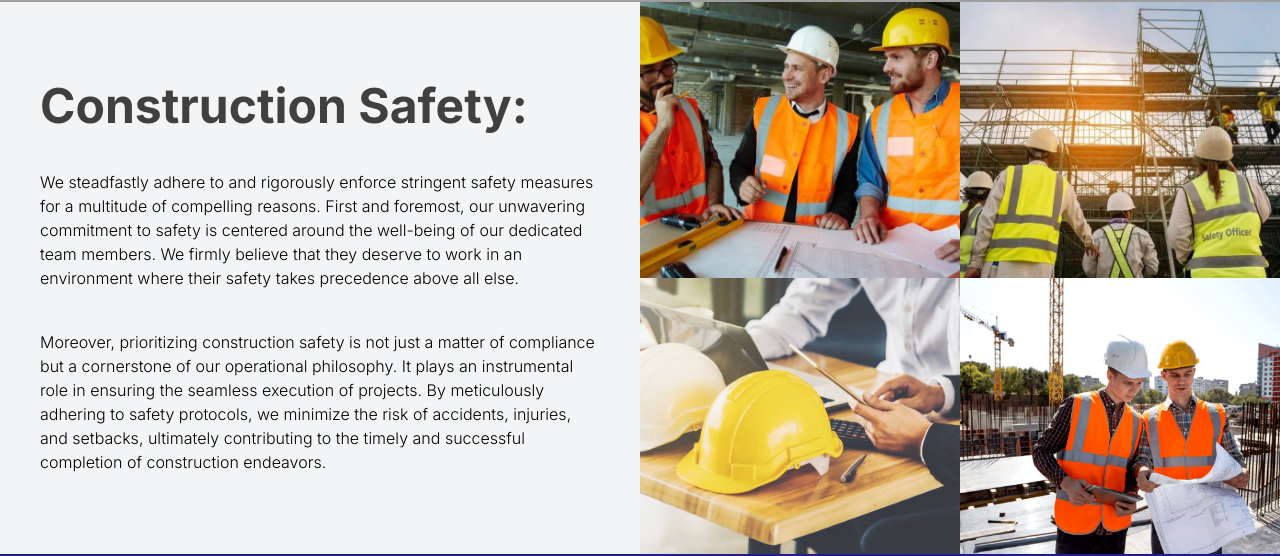
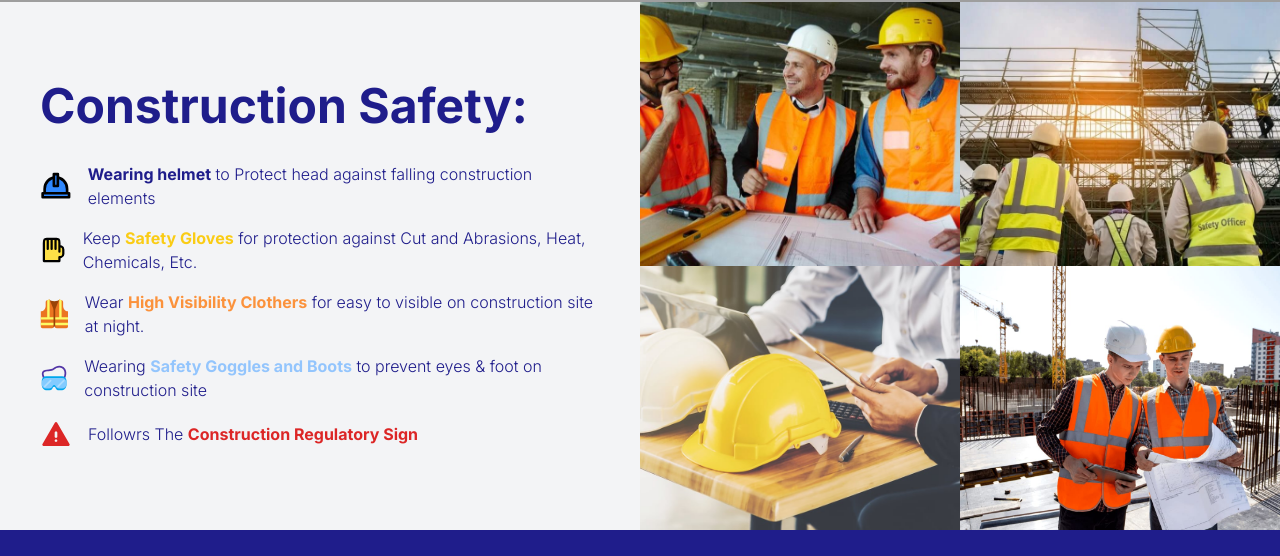
Before and after one commit to karim-mev/sad-construct, a Next.js app: page / in a window 1280 px wide. Shown: the part 798-1354 px from the top of the page. Built offline with nearby package versions, Linux system fonts and the light colour scheme; grey boxes are pictures that could not be loaded.

Commit message:
update safety section

```diff
--- a/src/components/Saftey.tsx
+++ b/src/components/Saftey.tsx
@@ -1,28 +1,46 @@
 import Image from "next/image";
+import { Helmet } from "./icons/Helmet";
+import { Gloves } from "./icons/Gloves";
+import { Suit } from "./icons/Suit";
+import { Goggles } from "./icons/Goggles";
+import { Warning } from "./icons/Warning";
 
 export default function Saftey() {
   return (
-    <div className="flex flex-wrap bg-gray-100">
-      <div className="flex flex-col gap-10 w-full lg:w-1/2 px-10 py-20">
-        <h1 className="text-5xl text-neutral-700 font-bold">
-          Construction Safety:
-        </h1>
+    <div className="flex flex-wrap bg-gray-100 text-[#1F1D8B]">
+      <div className="flex flex-col gap-4 w-full lg:w-1/2 px-10 py-20">
+        <h1 className="text-5xl font-bold mb-4">Construction Safety:</h1>
+        <div className="flex items-center gap-4">
+          <Helmet className="w-" />
           <h4 className="font-light">
-          We steadfastly adhere to and rigorously enforce stringent safety
-          measures for a multitude of compelling reasons. First and foremost,
-          our unwavering commitment to safety is centered around the well-being
-          of our dedicated team members. We firmly believe that they deserve to
-          work in an environment where their safety takes precedence above all
-          else.
+            <span className="font-bold">Wearing helmet</span> to Protect head against falling construction elements
           </h4>
+        </div>
+        <div className="flex items-center gap-4">
+          <Gloves className="text-black"/>
           <h4 className="font-light">
-          Moreover, prioritizing construction safety is not just a matter of
-          compliance but a cornerstone of our operational philosophy. It plays
-          an instrumental role in ensuring the seamless execution of projects.
-          By meticulously adhering to safety protocols, we minimize the risk of
-          accidents, injuries, and setbacks, ultimately contributing to the
-          timely and successful completion of construction endeavors.
+            Keep <span className="font-bold text-yellow-400">Safety Gloves</span> for protection against Cut and Abrasions, Heat,
+            Chemicals, Etc.
           </h4>
+        </div>
+        <div className="flex items-center gap-4">
+          <Suit />
+          <h4 className="font-light">
+            Wear <span className="font-bold text-orange-400">High Visibility Clothers</span> for easy to visible on construction site at night.
+          </h4>
+        </div>
+        <div className="flex items-center gap-4">
+          <Goggles />
+          <h4 className="font-light">
+            Wearing <span className="font-bold text-blue-300">Safety Goggles and Boots</span> to prevent eyes & foot on construction site
+          </h4>
+        </div>
+        <div className="flex items-center gap-4">
+          <Warning className="text-red-600"/>
+          <h4 className="font-light">
+            Followrs The <span className="text-red-600 font-bold">Construction Regulatory Sign</span>
+          </h4>
+        </div>
       </div>
       <div className="relative flex-1 w-full hidden lg:flex flex-wrap aspect-video">
         <div className="relative w-1/2 h-1/2">
--- /dev/null
+++ b/src/components/icons/Gloves.tsx
@@ -0,0 +1,24 @@
+import { SVGProps } from "react";
+
+export function Gloves(props: SVGProps<SVGSVGElement>) {
+  return (
+    <svg
+      xmlns="http://www.w3.org/2000/svg"
+      width="2em"
+      height="2em"
+      viewBox="0 0 48 48"
+      {...props}
+    >
+      <g fill="#FDE047">
+        <path d="M27 4H15c-3.771 0-5.657 0-6.828 1.172C7 6.343 7 8.229 7 12v32h28v-7s7 0 7-6v-8c0-6-7-6-7-6v-5c0-3.771 0-5.657-1.172-6.828C32.657 4 30.771 4 27 4Z"></path>
+        <path
+          stroke="currentColor"
+          strokeLinecap="round"
+          strokeLinejoin="round"
+          strokeWidth="4"
+          d="M35 27V17m0 0v-5c0-3.771 0-5.657-1.172-6.828C32.657 4 30.771 4 27 4H15c-3.771 0-5.657 0-6.828 1.172C7 6.343 7 8.229 7 12v32h28v-7s7 0 7-6v-8c0-6-7-6-7-6Zm-21 5V4m7 18V4m7 18V4M12 4h18"
+        ></path>
+      </g>
+    </svg>
+  );
+}
--- /dev/null
+++ b/src/components/icons/Goggles.tsx
@@ -0,0 +1,32 @@
+import { SVGProps } from "react";
+
+export function Goggles(props: SVGProps<SVGSVGElement>) {
+  return (
+    <svg
+      xmlns="http://www.w3.org/2000/svg"
+      width="2em"
+      height="2em"
+      viewBox="0 0 32 32"
+      {...props}
+    >
+      <g fill="none">
+        <path
+          fill="#5235A6"
+          d="M19.455 24.44c-.521 0-1.057-.015-1.6-.032c-.592-.017-1.211-.036-1.86-.036c-7.074 0-10.928-2.949-13.3-10.178c-.823-2.512-.789-4.372.1-5.686c1.325-1.95 4.1-2.12 6.785-2.284c2.084-.128 4.238-.26 5.254-1.219c3.39-3.2 7.778-3.922 11.184-1.853c2.634 1.6 4.9 5.255 3.345 10.7a25.075 25.075 0 0 1-3.6 7.873c-1.703 2.359-3.847 2.715-6.308 2.715Zm2.386-20.446a8.351 8.351 0 0 0-5.635 2.465C14.663 7.916 12.14 8.071 9.7 8.22c-2.2.134-4.48.274-5.253 1.412c-.513.756-.466 2.082.142 3.939c2.079 6.333 5.275 8.8 11.4 8.8c.669 0 1.309.019 1.919.037c3.148.093 4.854.054 6.231-1.851a23.158 23.158 0 0 0 3.3-7.248c1.041-3.655.1-6.891-2.46-8.447a5.989 5.989 0 0 0-3.138-.868Z"
+        ></path>
+        <path
+          fill="#00A6ED"
+          d="M17 13.892h7.99c2.77 0 5.01 2.24 5.01 5.01v5.07c0 3.32-2.69 6.01-6.01 6.01h-2.55c-1.49 0-2.86-.84-3.53-2.18l-.46-.92c-.28-.54-.84-.89-1.45-.89c-.62 0-1.18.34-1.45.89l-.46.92a3.954 3.954 0 0 1-3.53 2.18H8.01c-3.32 0-6.01-2.69-6.01-6.01v-5.07c0-2.77 2.24-5.01 5.01-5.01H17Z"
+        ></path>
+        <path
+          fill="#83CBFF"
+          d="M24.99 16.072H7.01c-2.77 0-5.01 2.24-5.01 5.01v1.92c0 2.65 2.15 4.8 4.8 4.8h3.76c1.5 0 2.86-.85 3.53-2.18l.46-.92c.27-.55.83-.89 1.45-.89s1.17.35 1.45.89l.46.92a3.947 3.947 0 0 0 3.53 2.18h3.76c2.65 0 4.8-2.15 4.8-4.8v-1.92c0-2.77-2.24-5.01-5.01-5.01Z"
+        ></path>
+        <path
+          fill="#AEDDFF"
+          d="M12.707 19.7a1 1 0 0 0-1.414-1.415l-6.49 6.49a1 1 0 1 0 1.414 1.414l6.49-6.49Zm15 0a1 1 0 0 0-1.414-1.415l-6.49 6.49a1 1 0 0 0 1.414 1.414l6.49-6.49Z"
+        ></path>
+      </g>
+    </svg>
+  );
+}
--- /dev/null
+++ b/src/components/icons/Helmet.tsx
@@ -0,0 +1,25 @@
+import { SVGProps } from "react";
+
+export function Helmet(props: SVGProps<SVGSVGElement>) {
+  return (
+    <svg
+      xmlns="http://www.w3.org/2000/svg"
+      width="2em"
+      height="2em"
+      viewBox="0 0 48 48"
+      {...props}
+    >
+      <g
+        fill="#2F88FF"
+        stroke="#000"
+        strokeLinecap="round"
+        strokeLinejoin="round"
+        strokeWidth="4"
+      >
+        <path d="M24 11C14.6112 11 7 18.8147 7 28.4545V35H41V28.4545C41 18.8147 33.3888 11 24 11Z"></path>
+        <rect width="40" height="6" x="4" y="35"></rect>
+        <rect width="6" height="18" x="21" y="6"></rect>
+      </g>
+    </svg>
+  );
+}
--- /dev/null
+++ b/src/components/icons/Suit.tsx
@@ -0,0 +1,33 @@
+import React, { SVGProps } from "react";
+
+export function Suit(props: SVGProps<SVGSVGElement>) {
+  return (
+    <svg
+      xmlns="http://www.w3.org/2000/svg"
+      width="32"
+      height="32"
+      viewBox="0 0 36 36"
+    >
+      <path
+        fill="#994308"
+        d="M17.988 2.184C15 2.184 12.679 1.092 11.618 0v15.292h12.741V0C23.297 1.092 21 2.184 17.988 2.184z"
+      />
+      <path
+        fill="#EB7421"
+        d="M28.909 7.958v-4.79c0-1.083-.674-2.026-1.635-2.289L24.055 0l-6.067 14.589L11.921 0L8.702.879c-.961.263-1.635 1.207-1.635 2.289v4.789c0 3.663-2.716 6.632-6.067 6.632v19.036c0 1.206.951 2.185 2.123 2.185h11.831c1.675 0 3.034-1.485 3.034-3.316c0 1.831 1.358 3.316 3.034 3.316h11.831c1.173 0 2.124-.978 2.124-2.185V14.589c-3.352 0-6.068-2.969-6.068-6.631z"
+      />
+      <path
+        fill="#FCFB65"
+        d="M1 29h16.988v3H1zm33.976 3H17.988v-3h16.988zM1 22h16.988v3H1zm33.976 3H17.988v-3h16.988z"
+      />
+      <path
+        fill="#FCFB65"
+        d="M12 23V.19L11.921 0L9 .798V23zm15 0V.805L24.055 0L24 .133V23z"
+      />
+      <path
+        fill="#994308"
+        d="M16.926 11v23.995a3.425 3.425 0 0 0 1.062-2.501c0 .979.395 1.849 1.012 2.456V11h-2.074z"
+      />
+    </svg>
+  );
+}
--- /dev/null
+++ b/src/components/icons/Warning.tsx
@@ -0,0 +1,18 @@
+import { SVGProps } from "react";
+
+export function Warning(props: SVGProps<SVGSVGElement>) {
+  return (
+    <svg
+      xmlns="http://www.w3.org/2000/svg"
+      width="2em"
+      height="2em"
+      viewBox="0 0 24 24"
+      {...props}
+    >
+      <path
+        fill="currentColor"
+        d="M2.725 21q-.275 0-.5-.138t-.35-.362q-.125-.225-.138-.488t.138-.512l9.25-16q.15-.25.388-.375T12 3q.25 0 .488.125t.387.375l9.25 16q.15.25.138.513t-.138.487q-.125.225-.35.363t-.5.137H2.725ZM12 18q.425 0 .713-.288T13 17q0-.425-.288-.713T12 16q-.425 0-.713.288T11 17q0 .425.288.713T12 18Zm0-3q.425 0 .713-.288T13 14v-3q0-.425-.288-.713T12 10q-.425 0-.713.288T11 11v3q0 .425.288.713T12 15Z"
+      ></path>
+    </svg>
+  );
+}
```
Also changed, not shown: public/suit.svg (added). Lines whose indentation alone changed are shown as unchanged.
